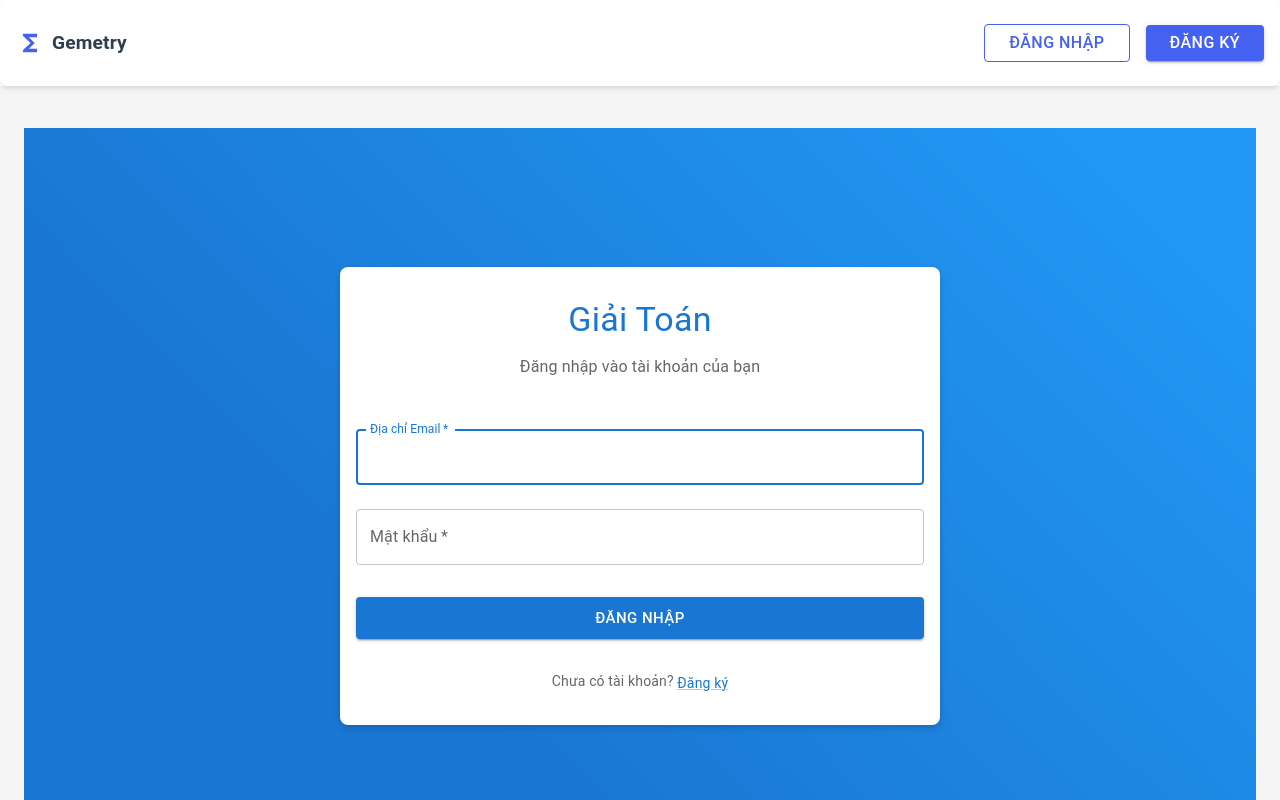
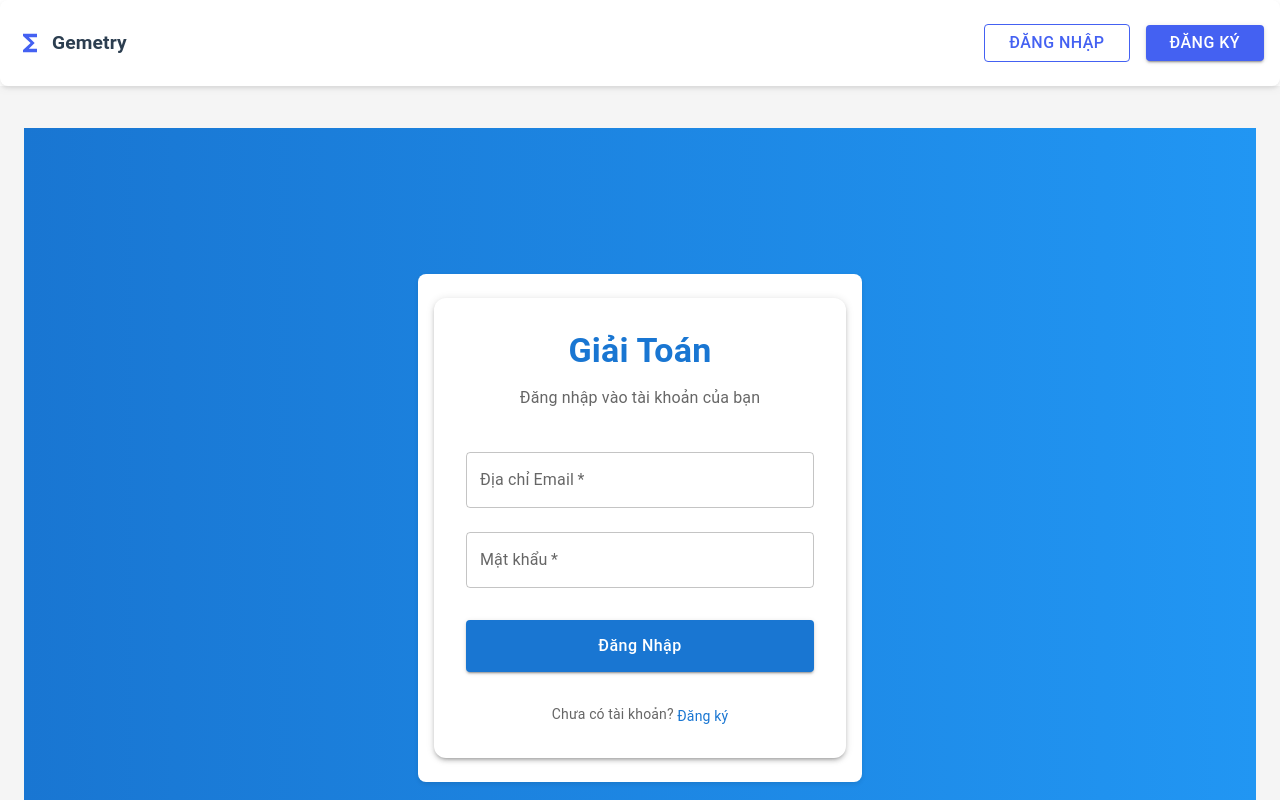
Before and after one commit to Darrly207/gemetry_FE, a React (Create React App) app: page /login in a window 1280 px wide. Shown: the top 800 px of the page. Built offline with nearby package versions, Linux system fonts and the light colour scheme.

Commit message:
change login

```diff
--- a/package.json
+++ b/package.json
@@ -10,8 +10,8 @@
     "axios": "^1.7.9",
     "cra-template": "1.2.0",
     "katex": "^0.16.21",
-    "react": "^19.0.0",
-    "react-dom": "^19.0.0",
+    "react": "^18.3.1",
+    "react-dom": "^18.3.1",
     "react-katex": "^3.0.1",
     "react-markdown": "^9.0.3",
     "react-router-dom": "^7.1.1",
--- a/src/pages/Home.jsx
+++ b/src/pages/Home.jsx
@@ -41,7 +41,7 @@ const Home = () => {
     formData.append('image', selectedFile);
 
     try {
-      const response = await fetch('http://localhost:5000/api/problems/solve', {
+      const response = await fetch('http://35.201.161.182:5000/api/problems/solve', {
         method: 'POST',
         body: formData,
         headers: {
--- a/src/pages/Login.jsx
+++ b/src/pages/Login.jsx
@@ -1,111 +1,133 @@
-import React, { useState } from "react";
+import React, { useState } from 'react';
 import {
   TextField,
   Button,
-  Container,
   Typography,
   Box,
   Alert,
   Link,
-} from "@mui/material";
-import { useNavigate } from "react-router-dom";
+  Container
+} from '@mui/material';
+import { useNavigate } from 'react-router-dom';
 
 const Login = () => {
-  const [email, setEmail] = useState("");
-  const [password, setPassword] = useState("");
-  const [error, setError] = useState("");
+  const [email, setEmail] = useState('');
+  const [password, setPassword] = useState('');
+  const [error, setError] = useState('');
   const navigate = useNavigate();
 
   const handleSubmit = async (e) => {
     e.preventDefault();
-    setError("");
+    setError('');
     try {
-      const response = await fetch(
-        "http://35.201.161.182:5000/api/auth/login",
-        {
-          method: "POST",
-          headers: {
-            "Content-Type": "application/json",
-          },
-          body: JSON.stringify({ email, password }),
-        }
-      );
-
+      const response = await fetch('http://35.201.161.182:5000/api/auth/login', {
+        method: 'POST',
+        headers: { 'Content-Type': 'application/json' },
+        body: JSON.stringify({ email, password })
+      });
       const data = await response.json();
-
       if (data.token) {
-        localStorage.setItem("token", data.token);
-        localStorage.setItem("username", data.user.username);
-        navigate("/solver");
+        localStorage.setItem('token', data.token);
+        localStorage.setItem('username', data.user.username);
+        navigate('/solver');
       } else {
-        setError(data.message || "Login failed");
+        setError(data.message || 'Đăng nhập thất bại');
       }
     } catch (err) {
-      setError(err.message || "An error occurred");
+      setError(err.message || 'Đã có lỗi xảy ra');
     }
   };
 
   return (
-    <div className="auth-page">
-      <Container maxWidth="sm" className="auth-container">
-        <Box sx={{ textAlign: "center", mb: 4 }}>
-          <Typography component="h1" variant="h4" color="primary" gutterBottom>
+    <Box
+      sx={{
+        display: 'flex',
+        justifyContent: 'center',
+        alignItems: 'center',
+        height: '100vh',
+        background: 'linear-gradient(to right, #1976d2, #2196f3)',
+      }}
+    >
+      <Container maxWidth="xs">
+        <Box
+          sx={{
+            backgroundColor: 'white',
+            borderRadius: 3,
+            boxShadow: 3,
+            padding: 4,
+            textAlign: 'center',
+          }}
+        >
+          <Typography
+            variant="h4"
+            color="primary"
+            gutterBottom
+            sx={{ fontWeight: 'bold' }}
+          >
             Giải Toán
           </Typography>
-          <Typography variant="subtitle1" color="textSecondary">
+          <Typography variant="subtitle1" color="textSecondary" sx={{ mb: 3 }}>
             Đăng nhập vào tài khoản của bạn
           </Typography>
-        </Box>
+
           {error && (
             <Alert severity="error" sx={{ mb: 2 }}>
               {error}
             </Alert>
           )}
+
           <Box component="form" onSubmit={handleSubmit}>
             <TextField
-            margin="normal"
-            required
               fullWidth
               label="Địa chỉ Email"
-            autoComplete="email"
-            autoFocus
+              margin="normal"
+              variant="outlined"
               value={email}
               onChange={(e) => setEmail(e.target.value)}
+              required
             />
             <TextField
-            margin="normal"
-            required
               fullWidth
               label="Mật khẩu"
               type="password"
-            autoComplete="current-password"
+              margin="normal"
+              variant="outlined"
               value={password}
               onChange={(e) => setPassword(e.target.value)}
+              required
             />
             <Button
               type="submit"
               fullWidth
               variant="contained"
-            size="large"
-            sx={{ mt: 3, mb: 2 }}
+              sx={{
+                mt: 3,
+                mb: 2,
+                py: 1.5,
+                textTransform: 'none',
+                fontSize: '1rem',
+                backgroundColor: '#1976d2',
+                '&:hover': { backgroundColor: '#1565c0' },
+              }}
             >
               Đăng Nhập
             </Button>
-          <Box sx={{ textAlign: "center", mt: 2 }}>
-            <Typography variant="body2" color="textSecondary">
-              Chưa có tài khoản?{" "}
+          </Box>
+
+          <Typography variant="body2" color="textSecondary" sx={{ mt: 2 }}>
+            Chưa có tài khoản?{' '}
             <Link
               component="button"
               variant="body2"
-                onClick={() => navigate("/register")}
+              onClick={() => navigate('/register')}
+              sx={{ color: '#1976d2', textDecoration: 'none' }}
             >
               Đăng ký
             </Link>
           </Typography>
         </Box>
+      </Container>
     </Box>
-      </Container>
-    </div>
   );
 };
 
```
Also changed, not shown: src/components/Navbar.jsx (line endings or trailing spaces), src/pages/About.jsx (line endings or trailing spaces), 1 other file (tests, documents, lock files or other folders). Lines whose indentation alone changed are shown as unchanged.
